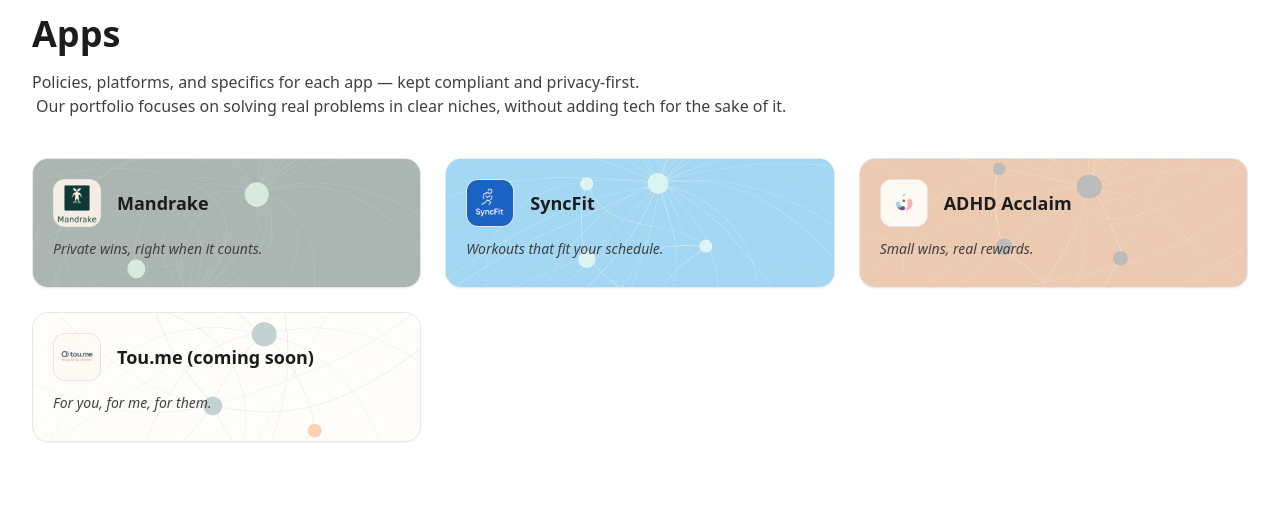
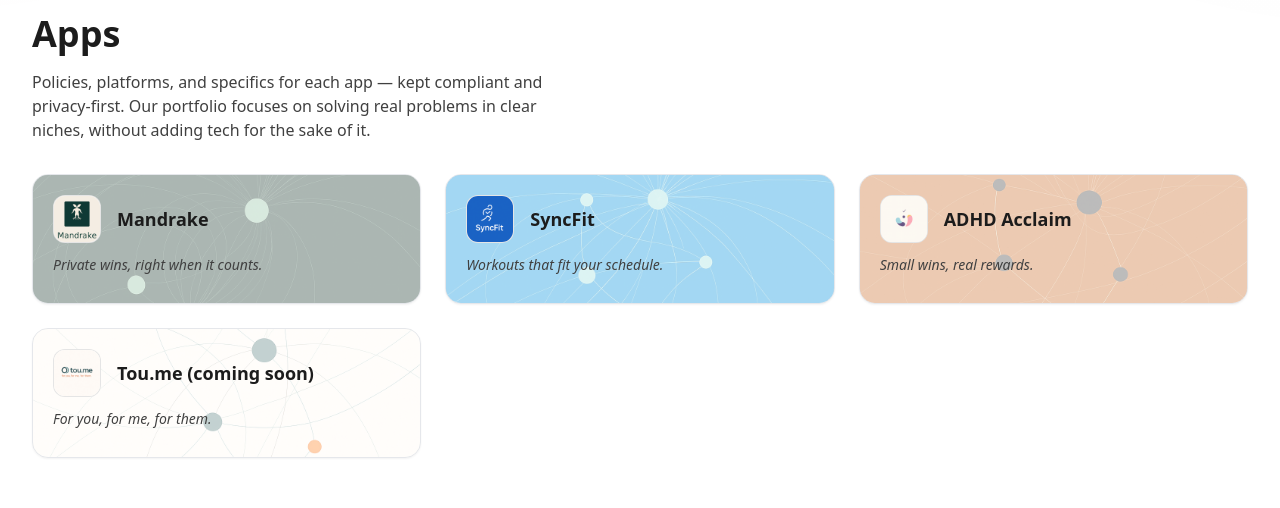
Before and after one commit to repinfaust/arcturusdc.github.io, a Next.js app: page /apps in a window 1280 px wide. Shown: the part 130-638 px from the top of the page. Built offline with nearby package versions, Linux system fonts and the light colour scheme; no server answers.

Commit message:
Update page.js

```diff
--- a/src/app/apps/page.js
+++ b/src/app/apps/page.js
@@ -9,15 +9,12 @@ export default function AppsPage() {
       <section className="mx-auto max-w-7xl px-4 sm:px-6 lg:px-8">
         <h1 className="text-4xl font-extrabold mb-4">Apps</h1>
 
-        <p className="text-neutral-700 max-w-3xl">
+        <p className="text-neutral-700 max-w-[60ch]">
           Policies, platforms, and specifics for each app — kept compliant and privacy-first.
-          <br className="hidden sm:block" />
-          <span className="sm:ml-1">
-            Our portfolio focuses on solving real problems in clear niches, without adding tech for the sake of it.
-          </span>
+          Our portfolio focuses on solving real problems in clear niches, without adding tech for the sake of it.
         </p>
 
-        <div className="mt-10">
+        <div className="mt-8">
           <AppsClient apps={apps} />
         </div>
       </section>
```
